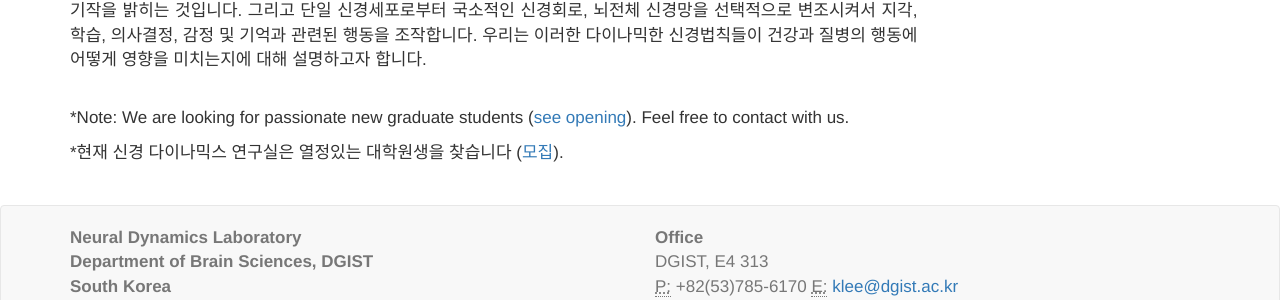
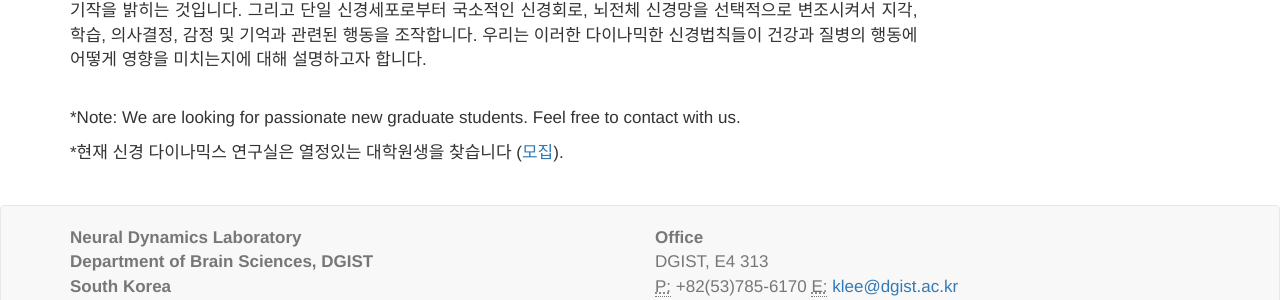
Before and after one commit to kleelab/kleelab.github.io, a Jekyll site: the page built from index.html, in a window 1280 px wide. Shown: the part 1011-1311 px from the top of the page. Built offline with Jekyll 4.4.1, drawn with Linux system fonts in a browser that asks for light colours; nearby versions of some CDN libraries; a style sheet for code colours, icons or effects is not loaded.

Commit message:
Update index.html

```diff
--- a/index.html
+++ b/index.html
@@ -18,5 +18,5 @@ layout: home
 <br>
 <p><b>신경 다이나믹스 연구실</b>은 살아서 행동하는 실험동물로부터 얻어지는 역동적인 뇌 신호처리 기능에 바탕을 두어 뇌가 어떻게 작동하는지 탐구하는 국내외 독보적인 연구실입니다. 우리의 연구목적은 신경생물학의 난제를 해결하기 위하여 신경신호 최소단위인 전기적 스파이크부터 화학적 신경조절물질까지 탐색하여 시간적, 공간적 관점에서 뇌의 실시간 신호처리 기작을 밝히는 것입니다. 그리고 단일 신경세포로부터 국소적인 신경회로, 뇌전체 신경망을 선택적으로 변조시켜서 지각, 학습, 의사결정, 감정 및 기억과 관련된 행동을 조작합니다. 우리는 이러한 다이나믹한 신경법칙들이 건강과 질병의 행동에 어떻게 영향을 미치는지에 대해 설명하고자 합니다. </p>
 <br>
-<p>*Note: We are  looking for passionate new graduate students (<a href="{{ site.url }}{{ site.baseurl }}/joinus">see opening</a>). Feel free to contact with us. </p>
+<p>*Note: We are  looking for passionate new graduate students. Feel free to contact with us.</p>
 <p>*현재 신경 다이나믹스 연구실은 열정있는 대학원생을 찾습니다 (<a href="{{ site.url }}{{ site.baseurl }}/joinusK">모집</a>).</p>
```
